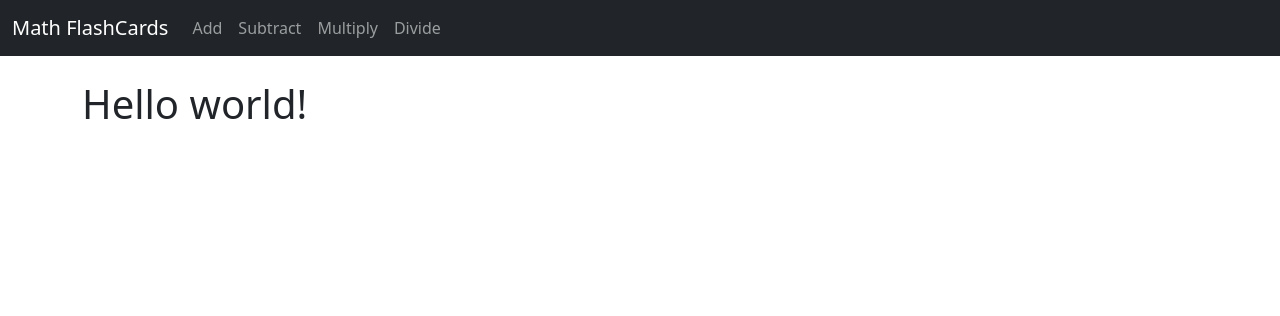
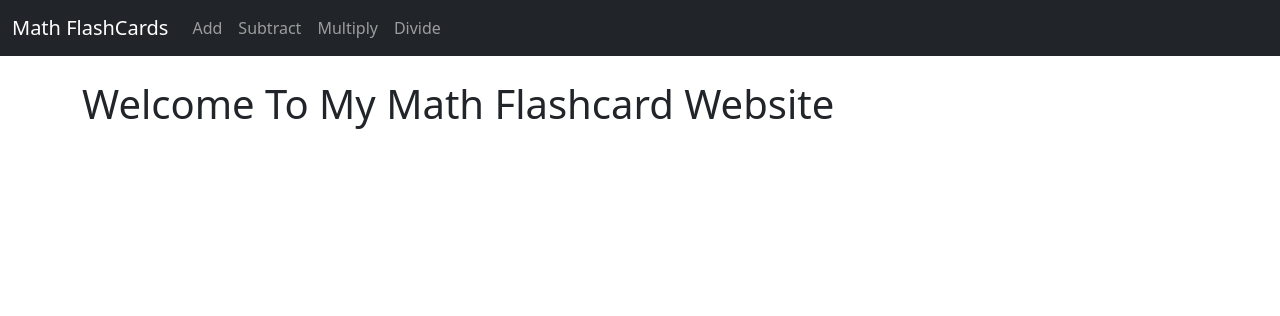
Before and after one commit to skgahley/Django-Flash-Cards, a Django app: page / in a window 1280 px wide. Shown: the top 316 px of the page. Run offline with Django 3.2, Linux system fonts and the light colour scheme.

Commit message:
tweaked home page

```diff
--- a/websiteFC/templates/home.html
+++ b/websiteFC/templates/home.html
@@ -2,6 +2,6 @@
 
 {% block 'content' %}
 
- <h1>Hello world!</h1>
+ <h1>Welcome To My Math Flashcard Website</h1>
 
 {% endblock %}
```
